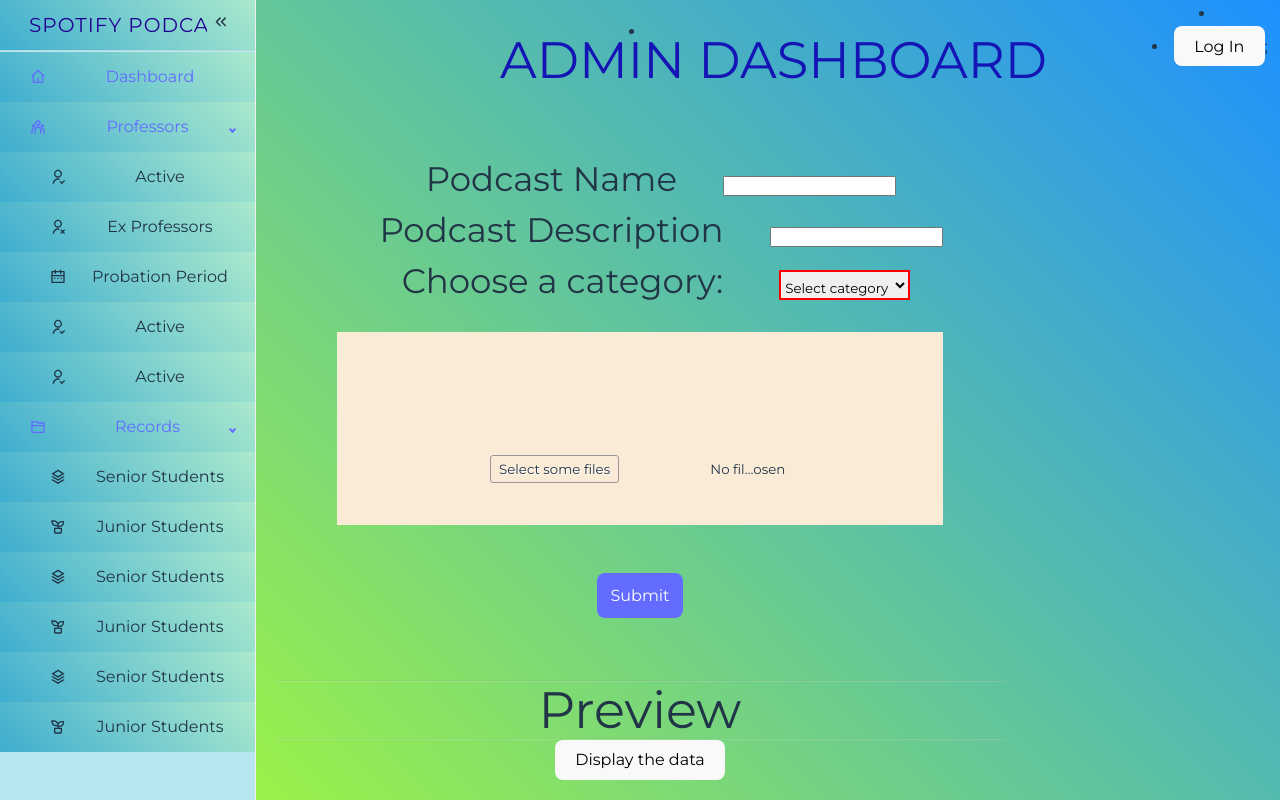
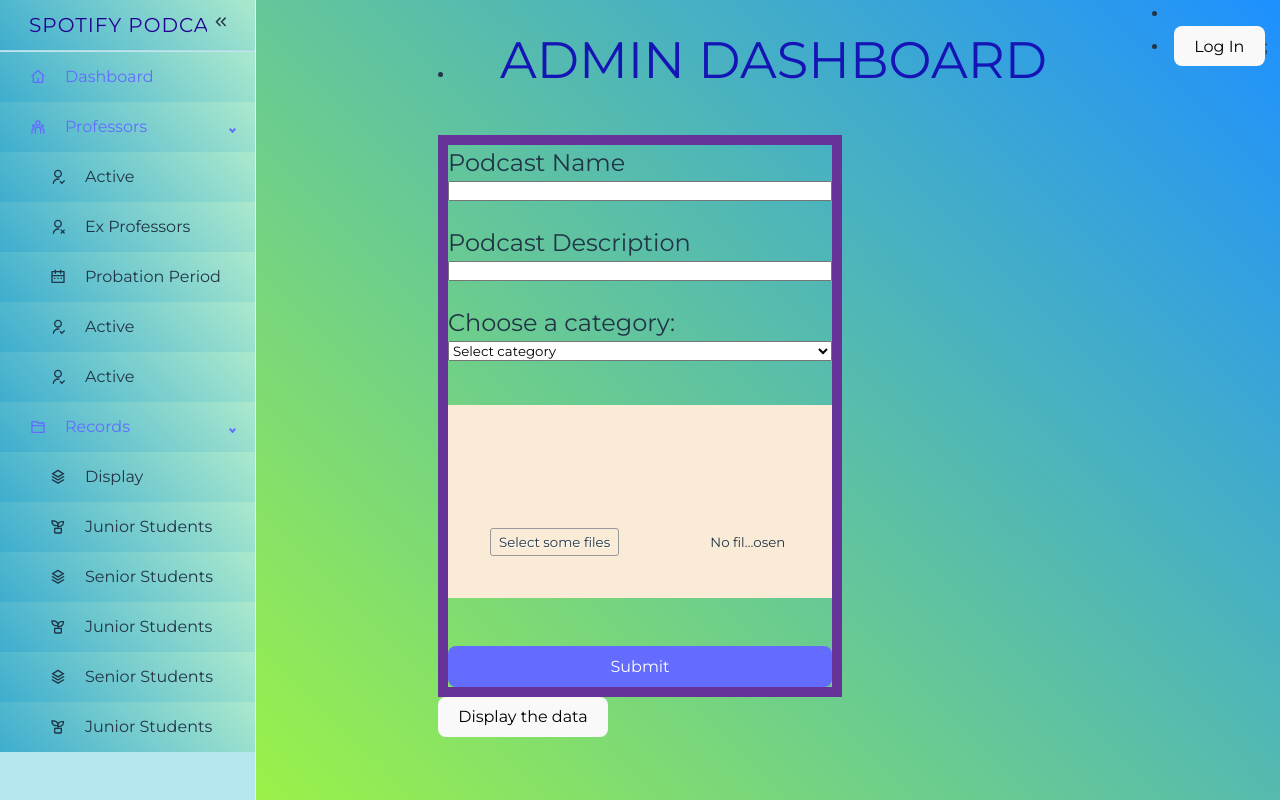
Before and after one commit to ADITYA-003/Flipr-War_With_Codes, a React (Vite) app in the folder frontend/: page /upload in a window 1280 px wide. Built offline with nearby package versions, Linux system fonts and the light colour scheme; a web font is replaced by a local one.

Commit message:
frontend aditya

```diff
--- a/frontend/src/App.css
+++ b/frontend/src/App.css
@@ -3,7 +3,7 @@
   max-width: 1280px;
   margin: 0 auto;
   padding: 2rem;
-  text-align: center;
+
 }
 
 .logo {
--- /dev/null
+++ b/frontend/src/components/Podcast.css
@@ -0,0 +1,18 @@
+.formData{
+
+    display: flex;
+
+   flex-direction: column;
+   border: 10px solid rebeccapurple;
+
+
+}
+
+.formData label{
+    font-size: 24px;
+}
+
+.formData button{
+    background-color: #646cff;
+    color: white;
+}
--- a/frontend/src/components/Podcast.jsx
+++ b/frontend/src/components/Podcast.jsx
@@ -1,29 +1,30 @@
-import React,{useEffect, useState} from 'react'
+import React, { useEffect, useState } from 'react'
 import axios from 'axios';
 
 import '../components/ImageDetails.css'
+import '../components/Podcast.css'
 
 const Podcast = () => {
   const [PodcastData, setPodcastData] = useState([])  // this is used to store the podcast info
   const [file, setFile] = useState([]);  // this is used to store podcast images files
   const [preview, setPreview] = useState(null); // this is used to store the blob url of the image
   const [data, setData] = useState({
-      pname:"",
-      pdescr:"",
-      pcategory:"",
+    pname: "",
+    pdescr: "",
+    pcategory: "",
     /*     pbinaryfile: "" */
   }
   );
 
-    const convertBs64 = (e) =>{
+  const convertBs64 = (e) => {
     console.log(e)
     var reader = new FileReader();
     reader.readAsDataURL(e.target.files[0]);
-      reader.onload = () =>{
+    reader.onload = () => {
       console.log(reader.result); //base64encoded string
-          setData({...data,Pimage:reader.result});
+      setData({ ...data, Pimage: reader.result });
     };
-      reader.onerror  = error =>{
+    reader.onerror = error => {
       console.log("Error: ", error);
     };
   }
@@ -53,17 +54,17 @@ const Podcast = () => {
       }   */
 
 
-    const handleOnSubmit = async(e)=>{
+  const handleOnSubmit = async (e) => {
     e.preventDefault();
 
     /*    let bs64 = await toBase64(file);
        console.log(bs64); */
 
-      const res = await axios.post("http://localhost:8082/upload",data);
+    const res = await axios.post("http://localhost:8082/upload", data);
     console.log(res);
     /*
           const res =await axios.post("http://localhost:8082/upload",{...data,pbinaryfile:bs64}); */
-
+    setData("")
     setFile(null)
     setPreview(null)
 
@@ -75,28 +76,28 @@ const Podcast = () => {
 
       <br /><br />
 
-<form style={{padding:"62px"}} onSubmit={handleOnSubmit}>
-<label style={{padding:"42px",fontSize:"34px"}}>
+      <form className="formData"  onSubmit={handleOnSubmit}>
+        <label>
           Podcast Name
-</label>  <input type="text" value = {data.pname} id ="pname" onChange={(e) => {
+        </label>  <input type="text" value={data.pname} id="pname" onChange={(e) => {
           setData({
             ...data,
             pname: e.target.value,
           });
-            }}/>
+        }} />
         <br />
-<label style={{padding:"42px",fontSize:"34px"}}>
+        <label >
           Podcast Description
-</label>  <input type="text" value = {data.pdescr} id ="pdescr" onChange={(e)=>{
+        </label>  <input type="text" value={data.pdescr} id="pdescr" onChange={(e) => {
           setData({
             ...data,
             pdescr: e.target.value,
           });
-}}/><br />
+        }} /><br />
 
-<label style={{border:"2px",padding:"22px",margin:"22px",fontSize:"34px"}}>Choose a category:</label>
+        <label >Choose a category:</label>
 
-<select style={{border:"2px solid red",paddingRight:"4px",paddingTop:"8px",margin:"12px"}} name="cat"  value = {data.pcategory}  id="category" onChange={(e)=>{
+        <select name="cat" value={data.pcategory} id="category" onChange={(e) => {
           setData({
             ...data,
             pcategory: e.target.value,
@@ -113,22 +114,16 @@ const Podcast = () => {
           <div className='childWrapper'>
             <input className='inputFile'
               accept="image/*"
-        type = "file"
+              type="file"
               onChange={convertBs64} />
 
-        {data && <img  height={100} widht= {100} src={data.Pimage} alt="" />}
+            {data && <img height={100} widht={100} src={data.Pimage} alt="" />}
           </div>
         </div>
         {/* <input type="file" value ={data.Pfile} onChange={handleChange} /> */}
         <br /><br />
-<button style={{padding:"12px",background:"#646cff",color:"white"}} type='submit' >Submit</button>
+        <button type='submit' >Submit</button>
       </form>
-
-<hr />
-<h1>Preview</h1>
-{preview && <img src={data.Pimage} alt=""/>}
-<hr />
-
     </div>
   )
 }
--- a/frontend/src/components/Sidebar.jsx
+++ b/frontend/src/components/Sidebar.jsx
@@ -1,4 +1,5 @@
 import '../components/sidebar.css'
+import User from './User';
 import React, { useState } from "react";
 import {
   RiHome4Line,
@@ -20,6 +21,10 @@ import {
   useProSidebar
 } from "react-pro-sidebar";
 function Sidebars() {
+  const [displayData, setDisplayData] = useState(false);
+  const handleDisplay = () =>{
+    setDisplayData(true);
+  }
   const { collapseSidebar } = useProSidebar();
   const [collapsed, setCollapsed] = useState(false);
 
@@ -73,7 +78,7 @@ function Sidebars() {
           </Menu>
 
           <Menu>
-            <MenuItem style={{color:"#646cff"}} icon={<RiHome4Line />}>Dashboard</MenuItem>
+            <MenuItem style={{color:"#646cff"}} icon={<RiHome4Line />} >Dashboard</MenuItem>
             <SubMenu  style={{color:"#646cff"}} defaultOpen label={"Professors"} icon={<RiTeamLine />}>
               <MenuItem icon={<RiUserFollowLine />}>Active </MenuItem>
               <MenuItem icon={<RiUserUnfollowLine />}>Ex Professors</MenuItem>
@@ -83,7 +88,8 @@ function Sidebars() {
 
             </SubMenu>
             <SubMenu  style={{color:"#646cff"}} defaultOpen label={"Records"} icon={<RiFolder2Line />}>
-              <MenuItem icon={<RiStackLine />}>Senior Students</MenuItem>
+              <MenuItem icon={<RiStackLine />} onClick={handleDisplay}>Display</MenuItem>
+
               <MenuItem icon={<RiPlantLine />}>Junior Students</MenuItem>
               <MenuItem icon={<RiStackLine />}>Senior Students</MenuItem>
               <MenuItem icon={<RiPlantLine />}>Junior Students</MenuItem>
```
Lines whose indentation alone changed are shown as unchanged.
